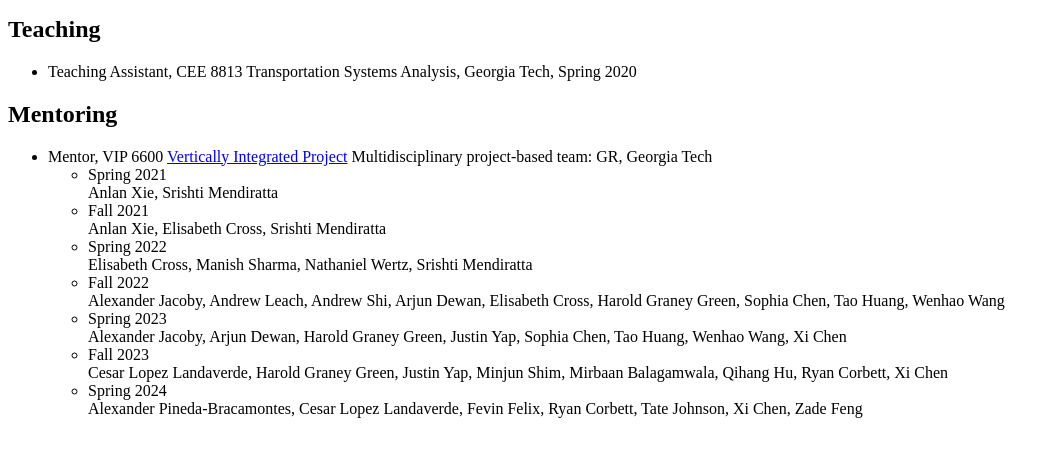
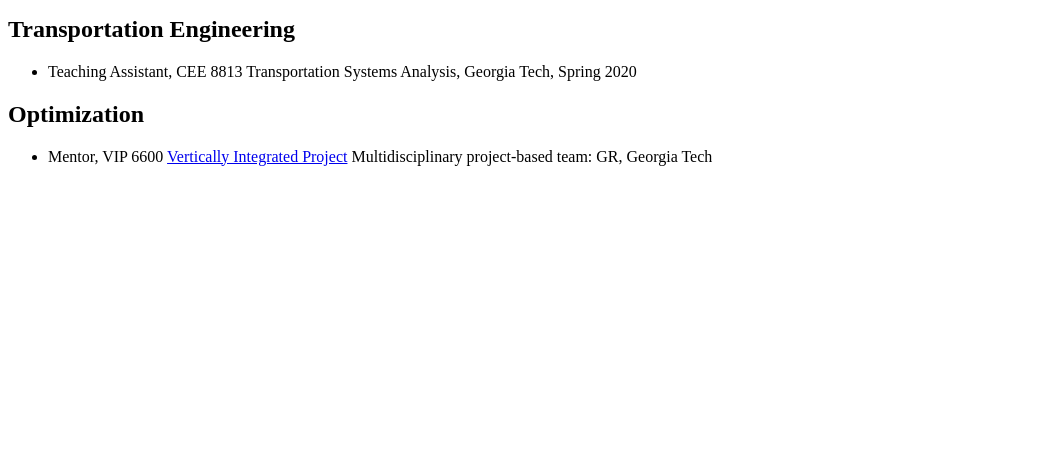
Before and after one commit to YangjiaoChen/YangjiaoChen.github.io, a Jekyll site: the page built from coursework.html, in a window 1280 px wide, cut to the strip 112-569 px from the top of the page. Shown: the whole strip, without its empty margins (0-1060 px from the left). Built offline with Jekyll 4.4.1, drawn with Linux system fonts in a browser that asks for light colours.

Commit message:
Update coursework.html

```diff
--- a/coursework.html
+++ b/coursework.html
@@ -64,33 +64,18 @@ title: "Yangjiao Chen: coursework"
   }
 </style>
 
-<h2> Teaching </h2>
+<h2> Transportation Engineering </h2>
 <ul>
     <div>
     <li>Teaching Assistant, CEE 8813 Transportation Systems Analysis, Georgia Tech, Spring 2020 </li>
   </div>
 </ul>
 
-<h2> Mentoring </h2>
+<h2> Optimization </h2>
 <ul>
     <div>
     <li>Mentor, VIP 6600 <a href="https://www.vip-consortium.org" target="_blank">Vertically Integrated Project</a> Multidisciplinary project-based team: GR, Georgia Tech</li>
-	<ul>
-    <li> Spring 2021 </li>
-		Anlan Xie, Srishti Mendiratta
-    <li> Fall 2021 </li>
-		Anlan Xie, Elisabeth Cross, Srishti Mendiratta
-    <li> Spring 2022 </li>
-		 Elisabeth Cross, Manish Sharma, Nathaniel Wertz, Srishti Mendiratta
-    <li> Fall 2022 </li>
- Alexander Jacoby, Andrew Leach, Andrew Shi, Arjun Dewan, Elisabeth Cross,  Harold Graney Green, Sophia Chen, Tao Huang, Wenhao Wang
-    <li> Spring 2023 </li>
-Alexander Jacoby, Arjun Dewan, Harold Graney Green, Justin Yap, Sophia Chen, Tao Huang, Wenhao Wang, Xi Chen
-    <li> Fall 2023 </li>
-Cesar Lopez Landaverde, Harold Graney Green, Justin Yap, Minjun Shim, Mirbaan Balagamwala, Qihang Hu, Ryan Corbett, Xi Chen
-    <li> Spring 2024 </li>
-Alexander Pineda-Bracamontes, Cesar Lopez Landaverde, Fevin Felix, Ryan Corbett, Tate Johnson, Xi Chen, Zade Feng
-	</ul>
+
   </div>
 </ul>
 <!-- <hr>
```
